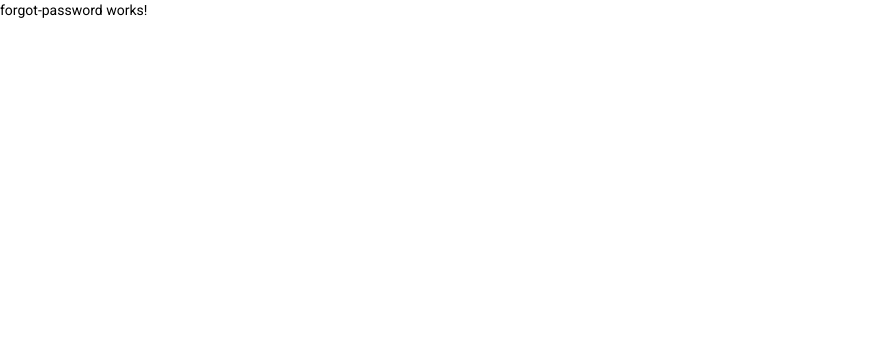
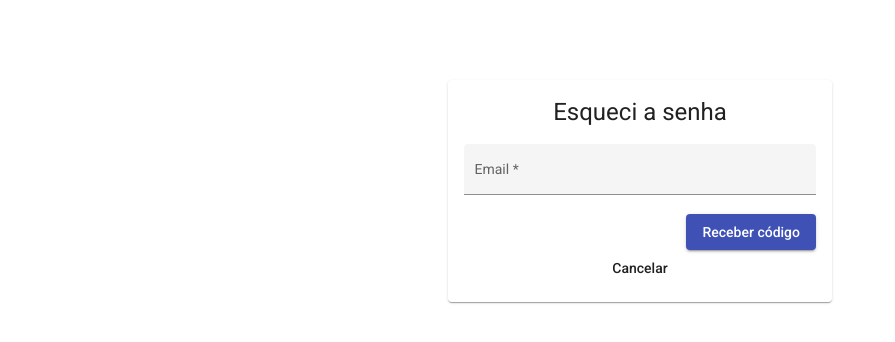
Before and after one commit to leandroltfxexcluir/social-network-front-angular, an Angular app: page /esqueci-a-senha in a window 1280 px wide. Shown: the top 342 px of the page, without its empty margins (0-895 px from the left). Built offline with nearby package versions, Linux system fonts and the light colour scheme.

Commit message:
criando formulário do esqueci a senha

```diff
--- a/src/app/features/forgot-password/forgot-password.component.html
+++ b/src/app/features/forgot-password/forgot-password.component.html
@@ -1 +1,20 @@
-<p>forgot-password works!</p>
+<div class="sn-w-30 sn-center sn-ptop-5">
+    <mat-card>
+        <div class="sn-text-center">
+            <h1>Esqueci a senha</h1>
+        </div>
+        <form (ngSubmit)="receiveCode()" [formGroup]="forgotPasswordForm">
+            <mat-form-field class="sn-w-100" appearance="fill">
+                <mat-label>Email</mat-label>
+                <input matInput type="email" formControlName="email">
+                <mat-error *ngIf="forgotPasswordForm.controls['email'].invalid">{{ getErrorMessage(forgotPasswordForm.controls['email'], 'Informe seu email') }}</mat-error>
+            </mat-form-field>
+            <div class="sn-text-right">
+                <button mat-raised-button color="primary" type="submit">Receber código</button>
+            </div>
+            <div class="sn-text-center">
+                <a mat-button [routerLink]="['/login']">Cancelar</a>
+            </div>
+        </form>
+    </mat-card>
+</div>
--- a/src/app/features/forgot-password/forgot-password.component.ts
+++ b/src/app/features/forgot-password/forgot-password.component.ts
@@ -1,4 +1,5 @@
 import { Component, OnInit } from '@angular/core';
+import { FormBuilder, FormGroup, Validators } from '@angular/forms';
 
 @Component({
   selector: 'sn-forgot-password',
@@ -7,9 +8,38 @@ import { Component, OnInit } from '@angular/core';
 })
 export class ForgotPasswordComponent implements OnInit {
 
-  constructor() { }
+  forgotPasswordForm!: FormGroup;
+
+  constructor(
+    private formBuilder: FormBuilder
+  ) { }
 
   ngOnInit(): void {
+    this.forgotPasswordForm = this.buildUserRegistrationForm();
+  }
+
+  receiveCode(): void {
+    if (this.forgotPasswordForm.valid) {
+      console.log('form valid');
+    } else {
+      console.log('form invalid');
+    }
+  }
+
+  buildUserRegistrationForm(): FormGroup {
+    return this.formBuilder.group(
+      {
+        email: [null, [Validators.required]],
+      }
+    );
+  }
+
+  getErrorMessage(control: any, message: string) {
+    if (control.hasError('required')) {
+      return message;
+    }
+
+    return '';
   }
 
 }
```
Also changed, not shown: src/app/features/forgot-password/forgot-password.module.ts (+14 -1 lines).
